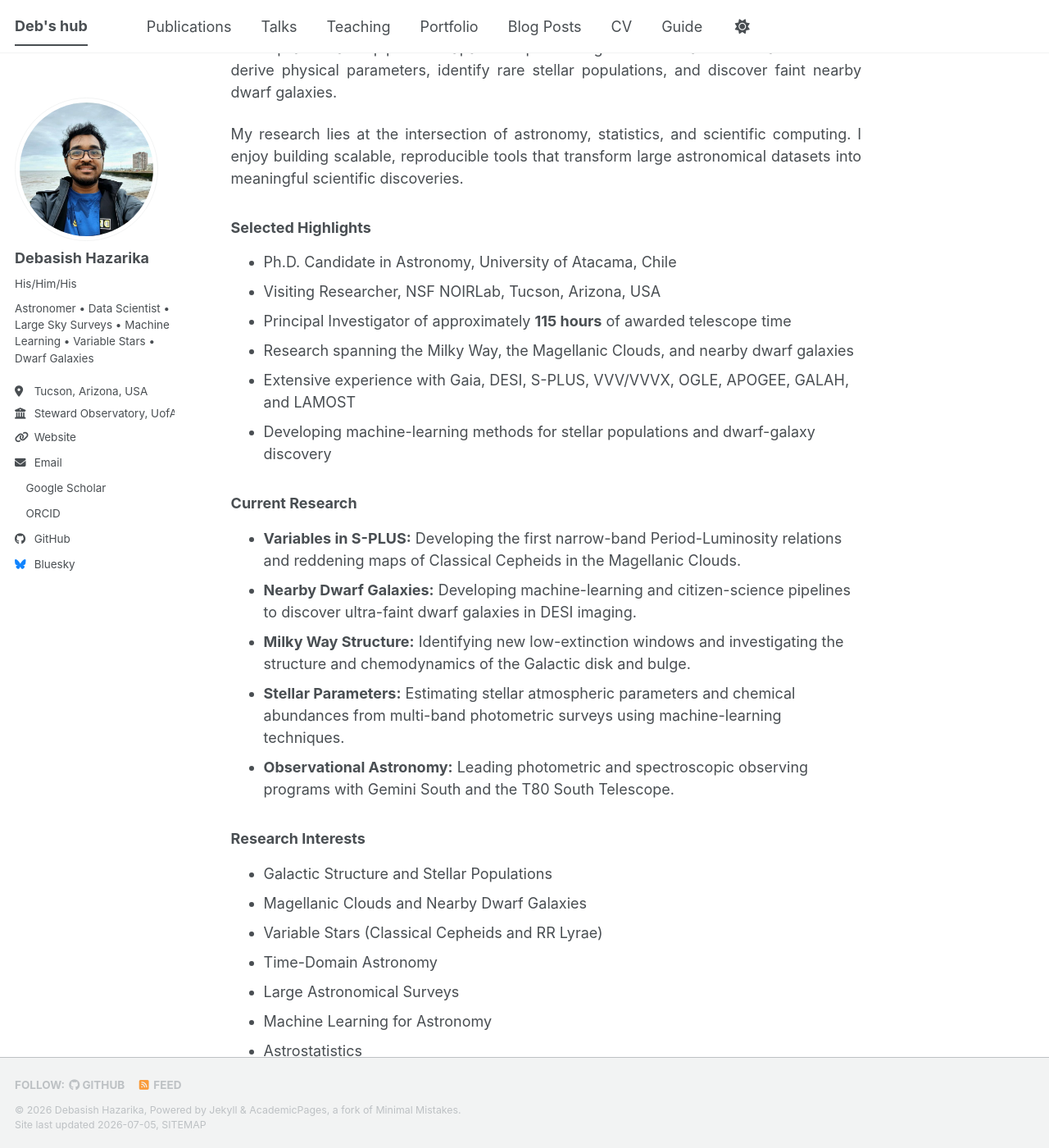
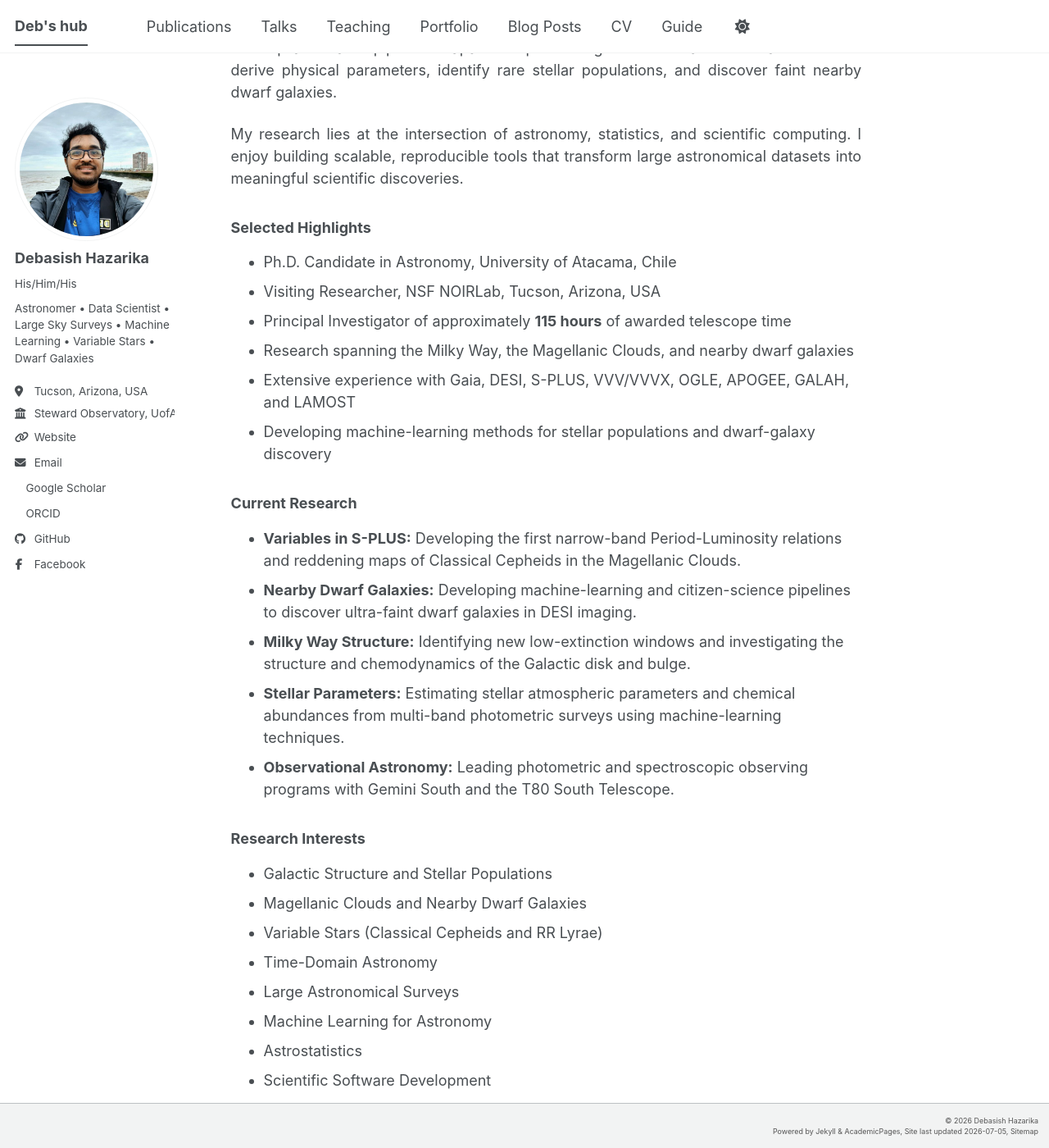
Before and after one commit to DebasishHazarika/debasishhazarika.github.io, a Jekyll site: the page built from _pages/about.md, in a window 1280 px wide and 1400 px high, scrolled down 403 px. Shown: the whole window at 82% size. Built offline with Jekyll 4.4.1, drawn with Linux system fonts in a browser that asks for light colours; a style sheet for code colours, icons or effects is not loaded.

Commit message:
july 05, 2026

```diff
--- a/_config.yml
+++ b/_config.yml
@@ -57,8 +57,8 @@ author:
 
   # Social media
   artstation       : # Username
-  bluesky          : "bsky.app" # Replace this with you Bluesky username
-  facebook         : # Username
+  bluesky          : # Replace this with you Bluesky username
+  facebook         : "https://www.facebook.com/debasish.hazarika.73"
   flickr           : # Username
   foursquare       : # Username
   goodreads        : # Username
--- a/_includes/footer.html
+++ b/_includes/footer.html
@@ -20,6 +20,9 @@
 {% endif %}
 
 <div class="page__footer-copyright">
-  &copy; {{ site.time | date: '%Y' }} {{ site.name | default: site.title }}, {{ site.data.ui-text[site.locale].powered_by | default: "Powered by" }} <a href="https://jekyllrb.com" rel="nofollow">Jekyll</a> &amp; <a href="https://github.com/academicpages/academicpages.github.io">AcademicPages</a>, a fork of <a href="https://mademistakes.com/work/minimal-mistakes-jekyll-theme/" rel="nofollow">Minimal Mistakes</a>.<br />
-  Site last updated {{ "now" | date: '%Y-%m-%d' }}, <a href="/sitemap/" style="text-transform: uppercase;">{{ site.data.ui-text[site.locale].site_map | default: "Sitemap" }}</a>
+  &copy; {{ site.time | date: '%Y' }} Debasish Hazarika<br />
+  Powered by <a href="https://jekyllrb.com" rel="nofollow">Jekyll</a> &amp;
+  <a href="https://github.com/academicpages/academicpages.github.io">AcademicPages</a>,
+  Site last updated {{ "now" | date: '%Y-%m-%d' }},
+  <a href="/sitemap/" style="text-transform: none;">Sitemap</a>
 </div>
--- a/assets/css/main.scss
+++ b/assets/css/main.scss
@@ -47,3 +47,21 @@
 .page__content p {
     text-align: justify;
 }
+
+/* Footer styling */
+
+.page__footer {
+    text-align: right;
+    font-size: 0.72em;
+    color: #555;
+    padding-top: 0.05em;
+    padding-bottom: 0.05em;
+}
+
+html[data-theme="dark"] .page__footer {
+    color: #d0d0d0;
+}
+
+.page__footer-follow {
+    display: none;
+}
```
